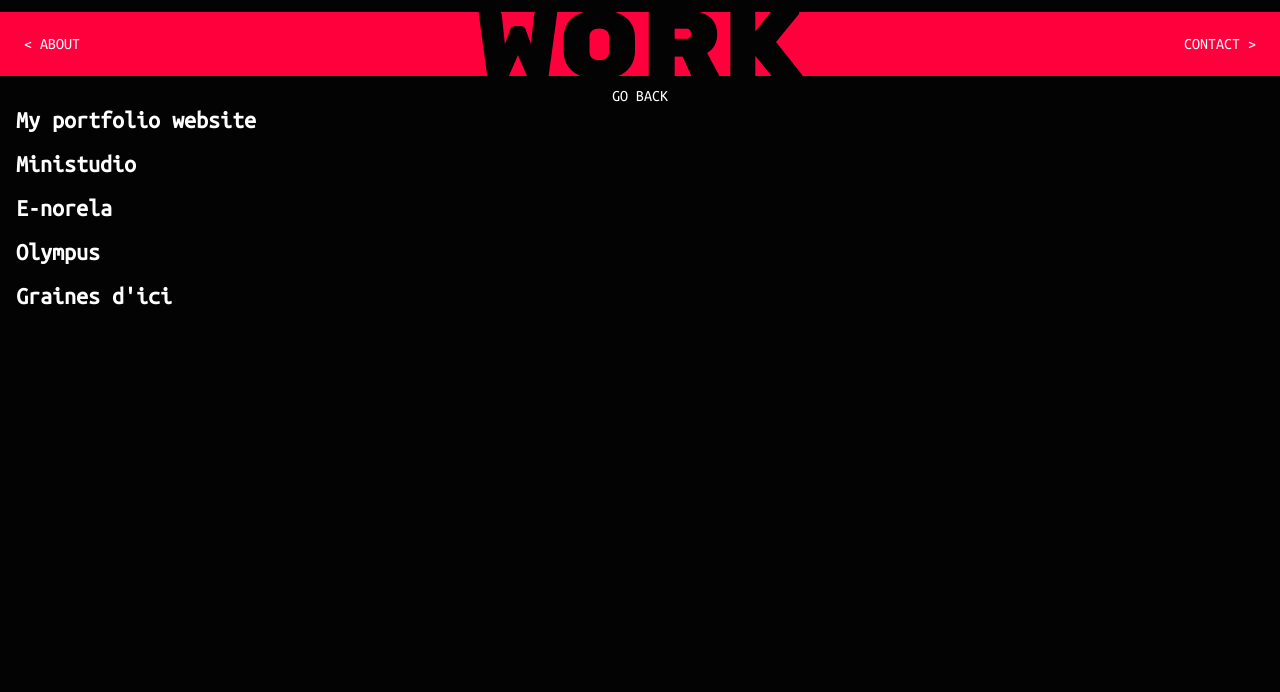
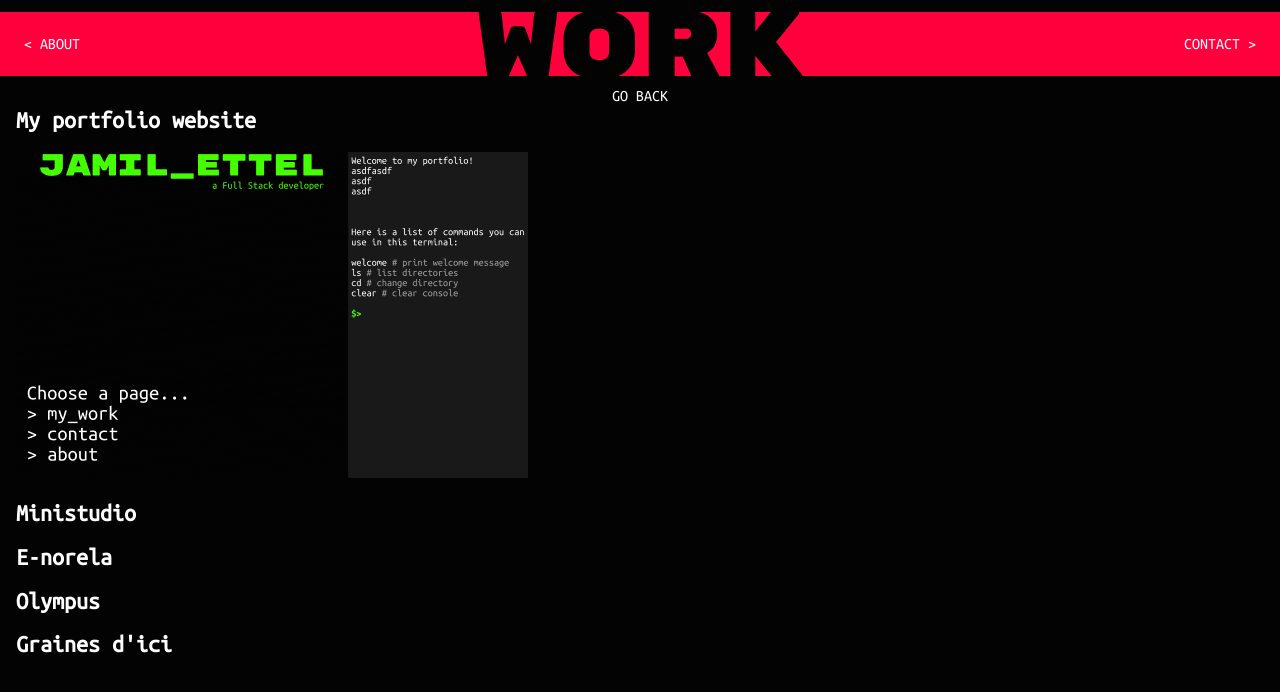
Before and after one commit to jamilettel/portfolio, a Next.js app: page /work in a window 1280 px wide. Shown: the top 692 px of the page. Built offline with nearby package versions, Linux system fonts and the light colour scheme.

Commit message:
:sparkles: Added PixelatedImage animation

```diff
--- /dev/null
+++ b/src/components/image/PixelatedImage.tsx
@@ -0,0 +1,66 @@
+"use client";
+
+import { useEffect, useRef, useState } from "react";
+
+export default function PixelatedImage({
+  src,
+  className,
+  initialDelay = 2000,
+}: {
+  src: string;
+  className?: string;
+  initialDelay?: number;
+}) {
+  const [pixelSize, setPixelSize] = useState(20);
+  const [height, setHeight] = useState(300);
+  const [width, setWidth] = useState(500);
+  const [enabled, setEnabled] = useState(true);
+  const ref = useRef<SVGImageElement>(null);
+  const [startDelay, setStartDelay] = useState(initialDelay);
+
+  useEffect(() => {
+    const img = new Image();
+    img.onload = () => {
+      setHeight(img.naturalHeight);
+      setWidth(img.naturalWidth);
+    };
+    img.src = src;
+  }, []);
+
+  useEffect(() => {
+    if (startDelay > 0) {
+      setTimeout(() => {
+        setStartDelay(0);
+      }, startDelay);
+    } else {
+      setTimeout(() => {
+        if (pixelSize > 1) setPixelSize(pixelSize - 1);
+        else setEnabled(false);
+      }, 50);
+    }
+  }, [pixelSize, startDelay]);
+
+  return (
+    <svg
+      className={className}
+      viewBox={`0 0 ${width} ${height}`}
+      width={width}
+      height={height}
+    >
+      <filter id="pixelate" x="0" y="0">
+        <feFlood x={4} y={4} height={1} width={1} />
+        <feComposite width={pixelSize * 2} height={pixelSize * 2} />
+        <feTile result="a" />
+        <feComposite in="SourceGraphic" in2="a" operator="in" />
+        <feMorphology operator="dilate" radius={pixelSize} />
+      </filter>
+
+      <image
+        preserveAspectRatio="xMidYMid slice"
+        filter={enabled ? "url(#pixelate)" : ""}
+        href={src}
+        ref={ref}
+      />
+    </svg>
+  );
+}
--- a/src/components/layout/Layout.scss
+++ b/src/components/layout/Layout.scss
@@ -20,17 +20,8 @@
     }
 
     .page-content {
-      width: 900px;
-      margin: 0 auto;
-
-      @media (max-width: 1450px) {
-        padding: 0 16px;
-        width: 900px;
-      }
-      @media (max-width: 1300px) {
-        width: 100%;
-        max-width: 100vw;
-      }
+      width: 100%;
+      padding: 0 16px;
     }
   }
 }
--- a/src/modules/work/Work.tsx
+++ b/src/modules/work/Work.tsx
@@ -1,6 +1,7 @@
 import Layout from "@/components/layout/Layout";
 import PageHeader from "@/components/page-header/PageHeader";
 import "./Work.scss";
+import PixelatedImage from "@/components/image/PixelatedImage";
 
 export default function About() {
   return (
@@ -15,6 +16,7 @@ export default function About() {
       />
       <div className="page-content">
         <h2>My portfolio website</h2>
+        <PixelatedImage src="/jamil-ettel.png" />
         <h2>Ministudio</h2>
         <h2>E-norela</h2>
         <h2>Olympus</h2>
```
Also changed, not shown: public/jamil-ettel.png (added).
